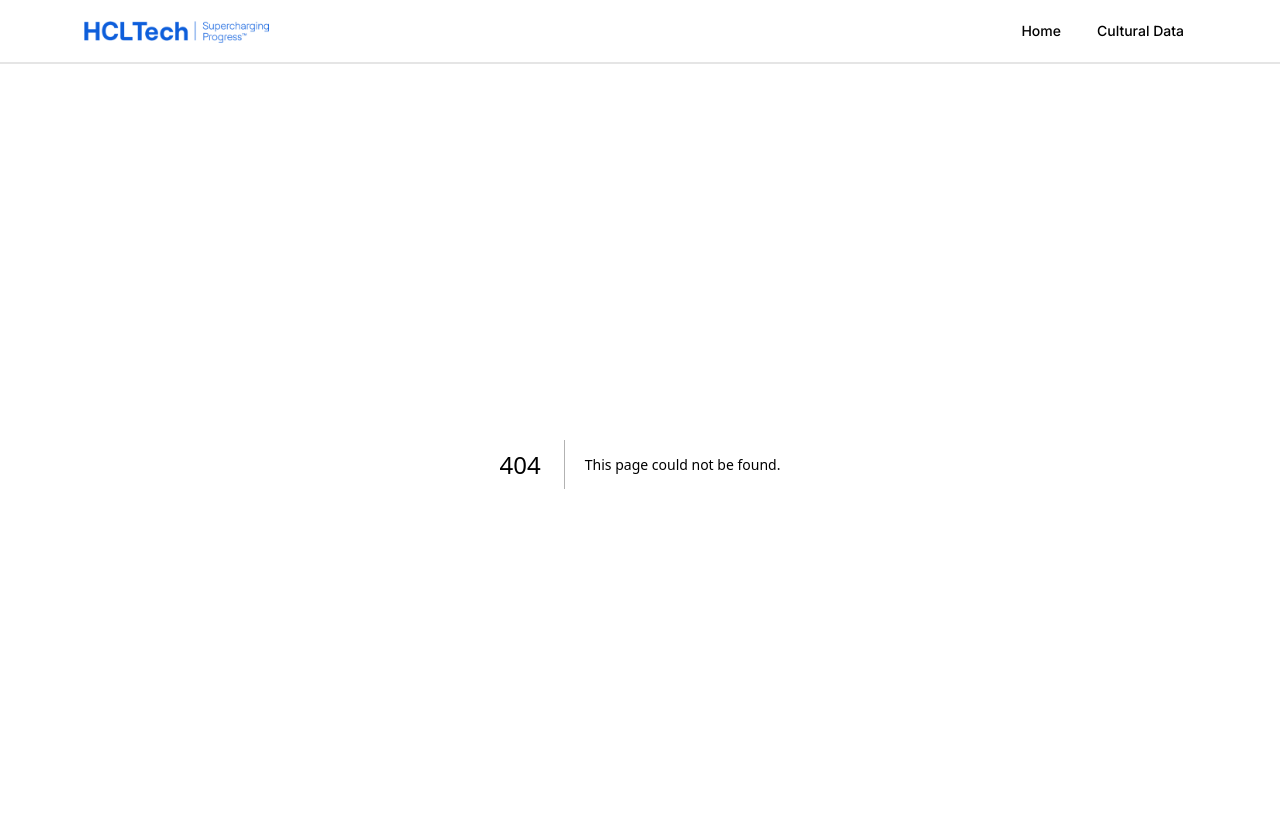
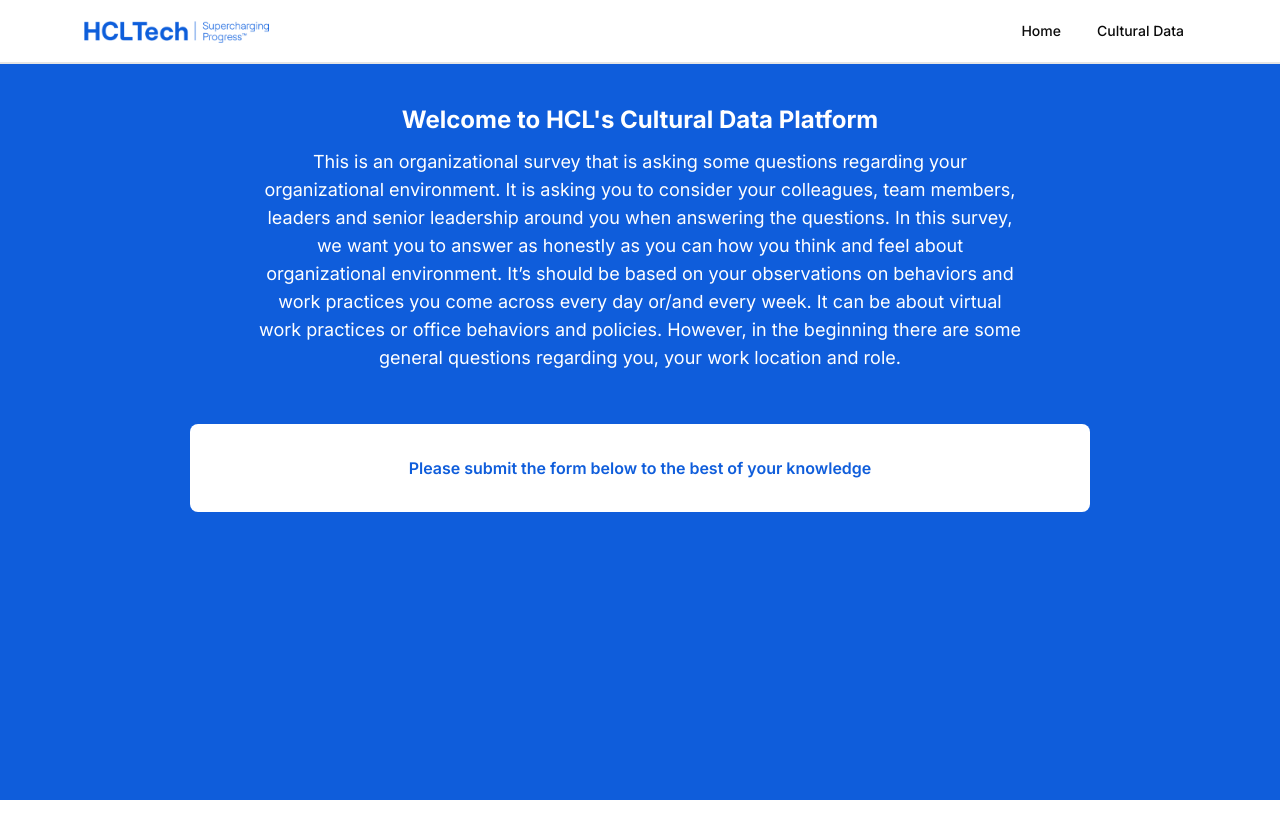
Before and after one commit to vignesh-gupta/hcl-cultural-app, a Next.js app: page /survey in a window 1280 px wide. Before the commit this address had no page. Shown: the top 838 px of the page. After the commit the page ends 800 px from the top, so only its background shows below. Built offline with nearby package versions, Linux system fonts and the light colour scheme.

Commit message:
[updated] basic design

```diff
--- a/app/form/page.tsx
+++ /dev/null
@@ -1,12 +0,0 @@
-import { Button } from '@/components/ui/button'
-import React from 'react'
-
-const Form = () => {
-  return (
-    <div className='bg-[#0F5FDC]'>
-      <Button>Test</Button>
-    </div>
-  )
-}
-
-export default Form
--- a/app/layout.tsx
+++ b/app/layout.tsx
@@ -1,27 +1,27 @@
-import { cn } from '@/lib/utils'
-import './globals.css'
-import type { Metadata } from 'next'
-import { Inter } from 'next/font/google'
-import Navbar from '@/components/Navbar'
+import { cn } from "@/lib/utils";
+import "./globals.css";
+import type { Metadata } from "next";
+import { Inter } from "next/font/google";
+import Navbar from "@/components/Navbar";
 
-const inter = Inter({ subsets: ['latin'] })
+const inter = Inter({ subsets: ["latin"] });
 
 export const metadata: Metadata = {
-  title: 'Create Next App',
-  description: 'Generated by create next app',
-}
+  title: "Create Next App",
+  description: "Generated by create next app",
+};
 
 export default function RootLayout({
   children,
 }: {
-  children: React.ReactNode
+  children: React.ReactNode;
 }) {
   return (
     <html lang="en">
-      <body className={cn(inter.className, "")}>
+      <body className={cn(inter.className, "flex flex-col min-h-screen")}>
         <Navbar />
-      {children}
+        <main className="grow bg-primary">{children}</main>
       </body>
     </html>
-  )
+  );
 }
--- /dev/null
+++ b/app/survey/page.tsx
@@ -0,0 +1,32 @@
+'use client'
+
+import React from "react";
+
+const SurveyPage = () => {
+  return (
+    <div className="flex flex-col items-center gap-3 p-10 text-center">
+      <h1 className="text-2xl font-bold text-white">
+        Welcome to HCL&apos;s Cultural Data Platform
+      </h1>
+      <p className="max-w-3xl text-white md:text-lg">
+        This is an organizational survey that is asking some questions regarding
+        your organizational environment. It is asking you to consider your
+        colleagues, team members, leaders and senior leadership around you when
+        answering the questions. In this survey, we want you to answer as
+        honestly as you can how you think and feel about organizational
+        environment. It’s should be based on your observations on behaviors and
+        work practices you come across every day or/and every week. It can be
+        about virtual work practices or office behaviors and policies. However,
+        in the beginning there are some general questions regarding you, your
+        work location and role.
+      </p>
+      <div className="w-full py-8 mt-10 text-center bg-white rounded-lg md:w-3/4">
+        <p className="font-semibold text-primary">
+          Please submit the form below to the best of your knowledge
+        </p>
+      </div>
+    </div>
+  );
+};
+
+export default SurveyPage;
--- a/package.json
+++ b/package.json
@@ -12,6 +12,7 @@
     "@radix-ui/react-accordion": "^1.1.2",
     "@radix-ui/react-dialog": "^1.0.4",
     "@radix-ui/react-navigation-menu": "^1.1.3",
+    "@radix-ui/react-slider": "^1.1.2",
     "@radix-ui/react-slot": "^1.0.2",
     "@types/node": "20.4.2",
     "@types/react": "18.2.15",
--- a/src/components/Navbar.tsx
+++ b/src/components/Navbar.tsx
@@ -15,7 +15,7 @@
 
 const Navbar = () => {
   return (
-    <header className="flex items-center w-full h-16 gap-3 px-20 py-1 border-b-2">
+    <header className="flex items-center h-16 min-w-full gap-3 px-10 py-1 border-b-2 sm:px-20">
       <Link href="/" className="grow">
         {/* HCl */}
         <Image
@@ -38,7 +38,6 @@
           <SheetTrigger className="p-2 border-2 rounded-lg "><Menu /></SheetTrigger>
           <SheetContent className="block md:hidden">
             <SheetHeader>
-              {/* <SheetTitle>Are you sure absolutely sure?</SheetTitle> */}
                 <MobileNav />
             </SheetHeader>
           </SheetContent>
--- /dev/null
+++ b/src/components/SurveyForm.tsx
@@ -0,0 +1,9 @@
+import React from 'react'
+
+const SurveyForm = () => {
+  return (
+    <div>SurveyForm</div>
+  )
+}
+
+export default SurveyForm
--- /dev/null
+++ b/src/components/ui/slider.tsx
@@ -0,0 +1,28 @@
+"use client"
+
+import * as React from "react"
+import * as SliderPrimitive from "@radix-ui/react-slider"
+
+import { cn } from "@/lib/utils"
+
+const Slider = React.forwardRef<
+  React.ElementRef<typeof SliderPrimitive.Root>,
+  React.ComponentPropsWithoutRef<typeof SliderPrimitive.Root>
+>(({ className, ...props }, ref) => (
+  <SliderPrimitive.Root
+    ref={ref}
+    className={cn(
+      "relative flex w-full touch-none select-none items-center",
+      className
+    )}
+    {...props}
+  >
+    <SliderPrimitive.Track className="relative h-2 w-full grow overflow-hidden rounded-full bg-secondary">
+      <SliderPrimitive.Range className="absolute h-full bg-primary" />
+    </SliderPrimitive.Track>
+    <SliderPrimitive.Thumb className="block h-5 w-5 rounded-full border-2 border-primary bg-background ring-offset-background transition-colors focus-visible:outline-none focus-visible:ring-2 focus-visible:ring-ring focus-visible:ring-offset-2 disabled:pointer-events-none disabled:opacity-50" />
+  </SliderPrimitive.Root>
+))
+Slider.displayName = SliderPrimitive.Root.displayName
+
+export { Slider }
--- a/src/constants/mapingConstants.ts
+++ b/src/constants/mapingConstants.ts
@@ -13,3 +13,20 @@
   },
 
 ];
+
+export const questions : string[] = [
+"What is the name of your Organization?",
+"What Domain do you work in?",
+"What is your persona (Job Role)?",
+"How long have you been employed in your current role?",
+"State the level within your organization you work in?",
+"What department do you work in?",
+"Which geographical region are you from?",
+"Which Country are you based in?",
+"Your organization follows a strict Chain of Command, hence DISCOURAGES independent decision making while trying new things in response to changing situations, and is resistant to feedbacks.",
+"Goals, Objectives, and Modus Operandi for the organization are CENTRALIZED, and Supervisors are not encouraged to provide feedback informally.",
+"In your organization, the policies around Gender Equality (like Equal Pay, Equal Position in Leadership, and mitigation of gender-based discriminations) are NOT robust.",
+"Your organization plays safe by avoiding implementation of untested NEW IDEAS, NEW INITIATIVES, and is UNWILLING to take risks for trying new things in order to maintain business-as-usual.",
+"You organization engages in SHORT-TERM strategic planning over LONG-TERM, thereby prioritizing to invest in technology for reaping immediate benefits rather than LONG-TERM CAPABILITY benefits.",
+"Your organization VALUES adherence job duties over importance of freedom, socialization, rewards & recognitions, and having an open-door policy to question managers / business leaders on modus-operandi."
+]
```
Also changed, not shown: 1 other file (tests, documents, lock files or other folders).
